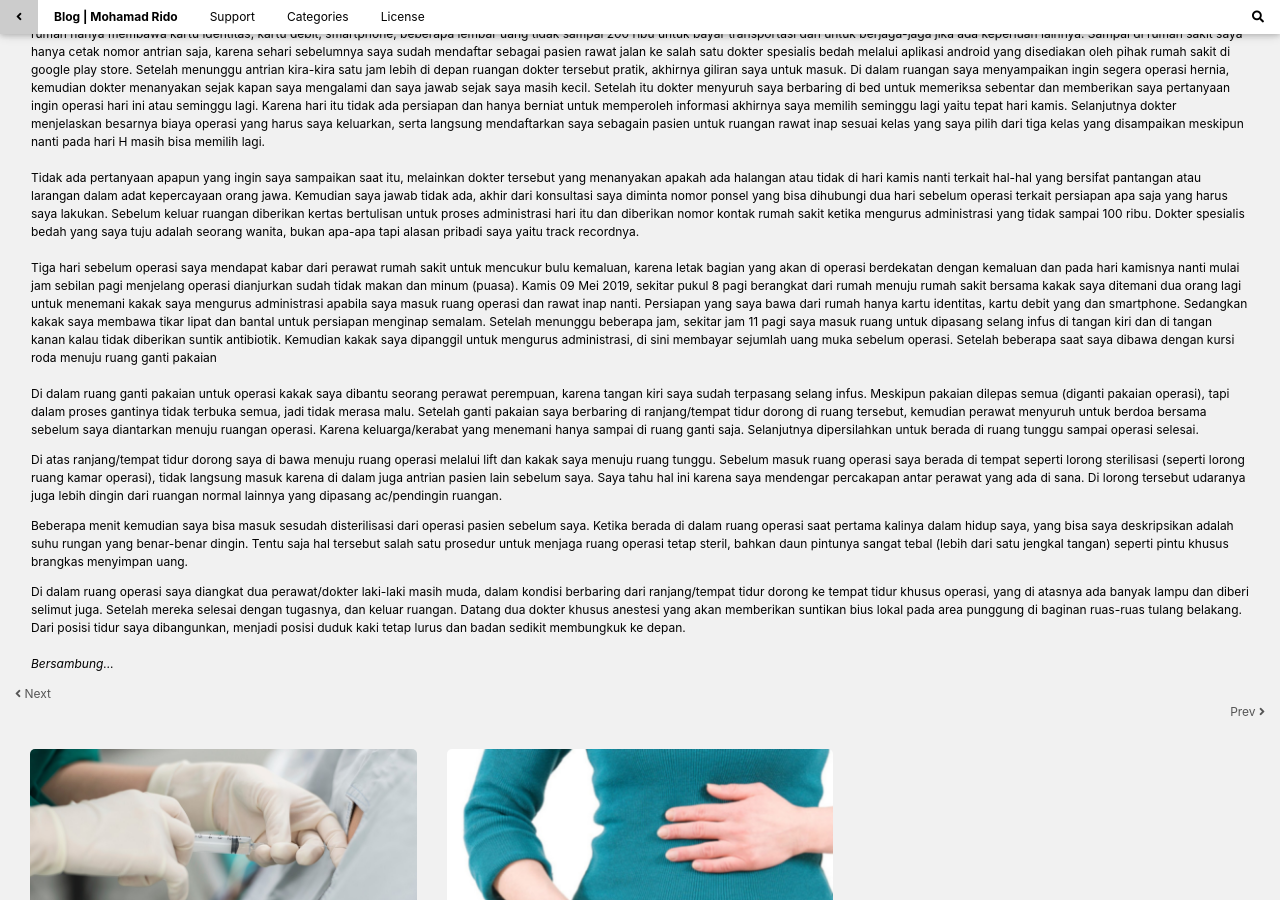
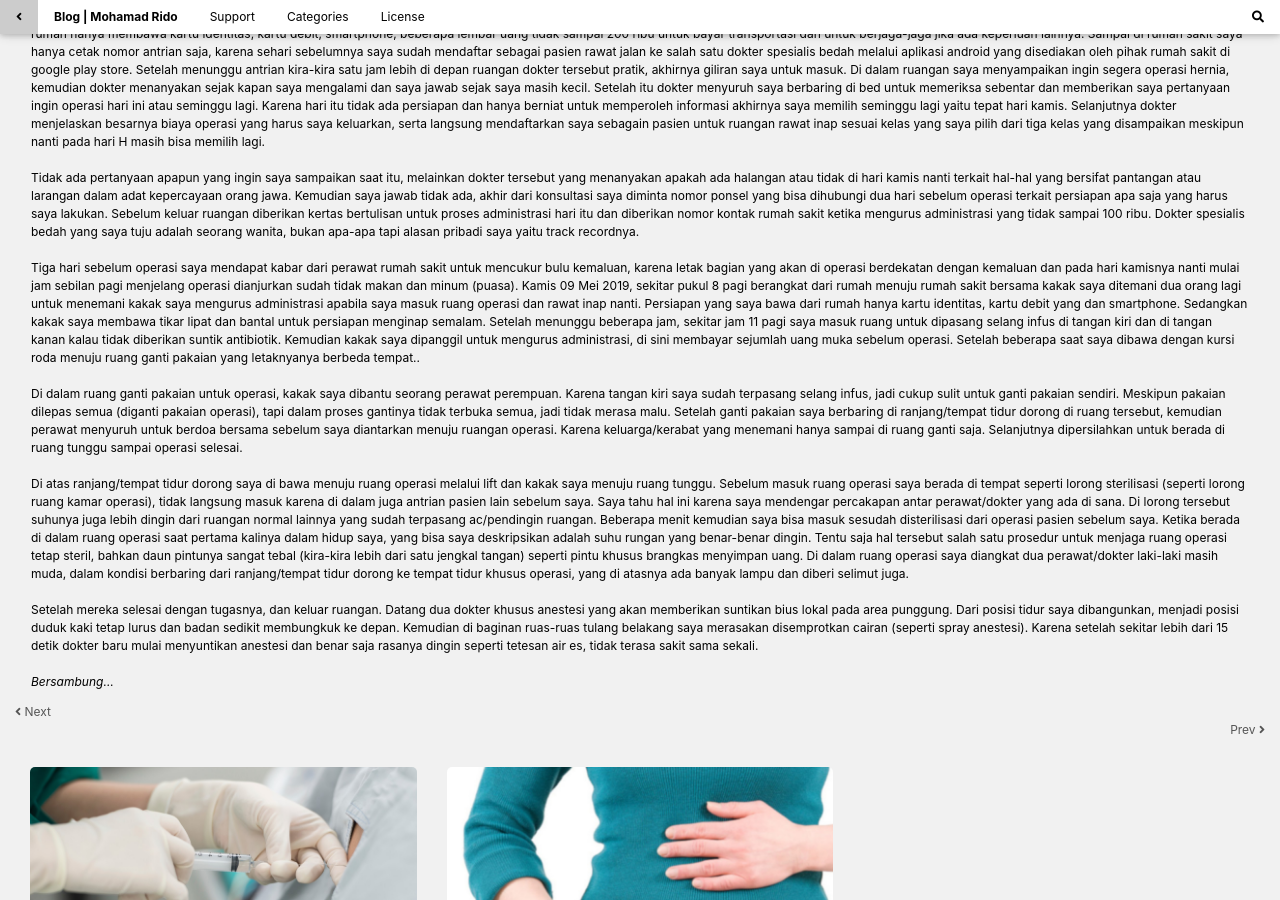
Before and after one commit to mohamadrido/blog, a Jekyll site: the page built from _posts/2020-04-14-pengalaman-sebelum-sesudah-operasi-hernia-inguinalis-lateral.md, in a window 1280 px wide and 900 px high, scrolled down 1116 px. Built offline with Jekyll 4.4.1, drawn with Linux system fonts in a browser that asks for light colours; our own code applies the rules of GitHub Pages for plain Markdown files.

Commit message:
Update 2020-04-14-pengalaman-sebelum-sesudah-operasi-hernia-inguinalis-lateral.md

```diff
--- a/_posts/2020-04-14-pengalaman-sebelum-sesudah-operasi-hernia-inguinalis-lateral.md
+++ b/_posts/2020-04-14-pengalaman-sebelum-sesudah-operasi-hernia-inguinalis-lateral.md
@@ -7,7 +7,7 @@
 ---
 Secara umum hernia merupakan penonjolan (protrusi) isi suatu rongga melalui defek atau bagian lemah dari dinding rongga bersangkutan. Pada hernia abdomen, isi perut menonjol melalui defek atau bagian lemah dari lapisan muskulo-aponeurotik dinding perut.<br />
 <br />
-Baca juga: <a href="/tips-dan-gaya-hidup-untuk-penyandang-hernia">Tips dan Gaya Hidup untuk Penyandang Hernia</a><br />
+Baca juga: <a href="https://blog.mohamadrido.com/tips-dan-gaya-gidup-untuk-penyandang-hernia" style="color:#007bff;">Tips dan Gaya Hidup untuk Penyandang Hernia</a><br />
 <br />
 Menurut sifatnya, hernia dapat disebut <i>hernia reponibel</i> jika isi hernia dapat keluar masuk. Keluar jika berdiri atau mengedan, dan masuk lagi ketika tidur atau didorong masuk perut. Jika isi kantong tidak dapat direposisi kembali ke dalam rongga perut, hernia disebut <i>hernia ireponibel</i>. Ini biasanya disebabkan oleh perlekatan isi kantong pada peritoneum kantong hernia. Hernia yang tidak ada keluhan nyeri ataupun tanda sumbatan usus disebut <i>hernia akreta</i>. Sedangkan hernia yang isinya terjepit oleh cincin hernia sehingga isi kantong terperangkap dan tidak dapat kembali ke dalam rongga perut disebut <i>hernia inkarserata</i> atau <i>strangulate</i>. Kurang lebih sekian penggalan kalimat berkaitan tentang hernia yang bisa saya sampaikan di sini, selebihnya sudah di sampaikan secara detail oleh dokter spesialis yang lebih berkompeten di bidangnya pada artikel-artikel di beberapa situs web. Pada artikel ini berisi tentang pengalaman saya mulai dari persiapan sebelum operasi hingga selesai operasi.<br />
 <br />
@@ -17,31 +17,12 @@
 <br />
 Tidak ada pertanyaan apapun yang ingin saya sampaikan saat itu, melainkan dokter tersebut yang menanyakan apakah ada halangan atau tidak di hari kamis nanti terkait hal-hal yang bersifat pantangan atau larangan dalam adat kepercayaan orang jawa. Kemudian saya jawab tidak ada, akhir dari konsultasi saya diminta nomor ponsel yang bisa dihubungi dua hari sebelum operasi terkait persiapan apa saja yang harus saya lakukan. Sebelum keluar ruangan diberikan kertas bertulisan untuk proses administrasi hari itu dan diberikan nomor kontak rumah sakit ketika mengurus administrasi yang tidak sampai 100 ribu. Dokter spesialis bedah yang saya tuju adalah seorang wanita, bukan apa-apa tapi alasan pribadi saya yaitu track recordnya.<br />
 <br />
-Tiga hari sebelum operasi saya mendapat kabar dari perawat rumah sakit untuk mencukur bulu kemaluan, karena letak bagian yang akan di operasi berdekatan dengan kemaluan dan pada hari kamisnya nanti mulai jam sebilan pagi menjelang operasi dianjurkan sudah tidak makan dan minum (puasa). Kamis 09 Mei 2019, sekitar pukul 8 pagi berangkat dari rumah menuju rumah sakit bersama kakak saya ditemani dua orang lagi untuk menemani kakak saya mengurus administrasi apabila saya masuk ruang operasi dan rawat inap nanti. Persiapan yang saya bawa dari rumah hanya kartu identitas, kartu debit yang dan smartphone. Sedangkan kakak saya membawa tikar lipat dan bantal untuk persiapan menginap semalam. Setelah menunggu beberapa jam, sekitar jam 11 pagi saya masuk ruang untuk dipasang selang infus di tangan kiri dan di tangan kanan kalau tidak diberikan suntik antibiotik. Kemudian kakak saya dipanggil untuk mengurus administrasi, di sini membayar sejumlah uang muka sebelum operasi. Setelah beberapa saat saya dibawa dengan kursi roda menuju ruang ganti pakaian<br/>
+Tiga hari sebelum operasi saya mendapat kabar dari perawat rumah sakit untuk mencukur bulu kemaluan, karena letak bagian yang akan di operasi berdekatan dengan kemaluan dan pada hari kamisnya nanti mulai jam sebilan pagi menjelang operasi dianjurkan sudah tidak makan dan minum (puasa). Kamis 09 Mei 2019, sekitar pukul 8 pagi berangkat dari rumah menuju rumah sakit bersama kakak saya ditemani dua orang lagi untuk menemani kakak saya mengurus administrasi apabila saya masuk ruang operasi dan rawat inap nanti. Persiapan yang saya bawa dari rumah hanya kartu identitas, kartu debit yang dan smartphone. Sedangkan kakak saya membawa tikar lipat dan bantal untuk persiapan menginap semalam. Setelah menunggu beberapa jam, sekitar jam 11 pagi saya masuk ruang untuk dipasang selang infus di tangan kiri dan di tangan kanan kalau tidak diberikan suntik antibiotik. Kemudian kakak saya dipanggil untuk mengurus administrasi, di sini membayar sejumlah uang muka sebelum operasi. Setelah beberapa saat saya dibawa dengan kursi roda menuju ruang ganti pakaian yang letaknyanya berbeda tempat..<br/>
 <br/>
-Di dalam ruang ganti pakaian untuk operasi kakak saya dibantu seorang perawat perempuan,
-karena tangan kiri saya sudah terpasang selang infus. Meskipun pakaian dilepas semua (diganti pakaian operasi),
-tapi dalam proses gantinya tidak terbuka semua, jadi tidak merasa malu. Setelah ganti pakaian saya berbaring di ranjang/tempat tidur dorong di ruang tersebut,
-kemudian perawat menyuruh untuk berdoa bersama sebelum saya diantarkan menuju ruangan operasi. Karena keluarga/kerabat yang menemani hanya sampai di ruang ganti saja.
-Selanjutnya dipersilahkan untuk berada di ruang tunggu sampai operasi selesai.
-
-Di atas ranjang/tempat tidur dorong saya di bawa menuju ruang operasi melalui lift dan kakak saya menuju ruang tunggu.
-Sebelum masuk ruang operasi saya berada di tempat seperti lorong sterilisasi (seperti lorong ruang kamar operasi),
-tidak langsung masuk karena di dalam juga antrian pasien lain sebelum saya.
-Saya tahu hal ini karena saya mendengar percakapan antar perawat yang ada di sana. Di lorong tersebut
-udaranya juga lebih dingin dari ruangan normal lainnya yang dipasang ac/pendingin ruangan.
-
-Beberapa menit kemudian saya bisa masuk sesudah
-disterilisasi dari operasi pasien sebelum saya. Ketika berada di dalam ruang operasi saat pertama kalinya dalam hidup saya,
-yang bisa saya deskripsikan adalah suhu rungan yang benar-benar dingin.
-Tentu saja hal tersebut salah satu prosedur untuk menjaga ruang operasi tetap steril,
-bahkan daun pintunya sangat tebal (lebih dari satu jengkal tangan) seperti pintu khusus brangkas menyimpan uang.
-
-Di dalam ruang operasi saya diangkat dua perawat/dokter laki-laki masih muda, dalam kondisi berbaring dari ranjang/tempat tidur dorong ke
-tempat tidur khusus operasi, yang di atasnya ada banyak lampu dan diberi selimut juga.
-Setelah mereka selesai dengan tugasnya, dan keluar ruangan. Datang dua dokter khusus anestesi yang akan memberikan suntikan
-bius lokal pada area punggung di baginan ruas-ruas tulang belakang. Dari posisi tidur saya dibangunkan, menjadi posisi
-duduk kaki tetap lurus dan badan sedikit membungkuk ke depan.
+Di dalam ruang ganti pakaian untuk operasi, kakak saya dibantu seorang perawat perempuan. Karena tangan kiri saya sudah terpasang selang infus, jadi cukup sulit untuk ganti pakaian sendiri. Meskipun pakaian dilepas semua (diganti pakaian operasi), tapi dalam proses gantinya tidak terbuka semua, jadi tidak merasa malu. Setelah ganti pakaian saya berbaring di ranjang/tempat tidur dorong di ruang tersebut, kemudian perawat menyuruh untuk berdoa bersama sebelum saya diantarkan menuju ruangan operasi. Karena keluarga/kerabat yang menemani hanya sampai di ruang ganti saja. Selanjutnya dipersilahkan untuk berada di ruang tunggu sampai operasi selesai.<br />
 <br />
+Di atas ranjang/tempat tidur dorong saya di bawa menuju ruang operasi melalui lift dan kakak saya menuju ruang tunggu. Sebelum masuk ruang operasi saya berada di tempat seperti lorong sterilisasi (seperti lorong ruang kamar operasi), tidak langsung masuk karena di dalam juga antrian pasien lain sebelum saya. Saya tahu hal ini karena saya mendengar percakapan antar perawat/dokter yang ada di sana. Di lorong tersebut suhunya juga lebih dingin dari ruangan normal lainnya yang sudah terpasang ac/pendingin ruangan. Beberapa menit kemudian saya bisa masuk sesudah disterilisasi dari operasi pasien sebelum saya. Ketika berada di dalam ruang operasi saat pertama kalinya dalam hidup saya, yang bisa saya deskripsikan adalah suhu rungan yang benar-benar dingin. Tentu saja hal tersebut salah satu prosedur untuk menjaga ruang operasi tetap steril, bahkan daun pintunya sangat tebal (kira-kira lebih dari satu jengkal tangan) seperti pintu khusus brangkas menyimpan uang. Di dalam ruang operasi saya diangkat dua perawat/dokter laki-laki masih muda, dalam kondisi berbaring dari ranjang/tempat tidur dorong ke tempat tidur khusus operasi, yang di atasnya ada banyak lampu dan diberi selimut juga.<br />
+<br />
+Setelah mereka selesai dengan tugasnya, dan keluar ruangan. Datang dua dokter khusus anestesi yang akan memberikan suntikan bius lokal pada area punggung. Dari posisi tidur saya dibangunkan, menjadi posisi duduk kaki tetap lurus dan badan sedikit membungkuk ke depan. Kemudian di baginan ruas-ruas tulang belakang saya merasakan disemprotkan cairan (seperti spray anestesi). Karena setelah sekitar lebih dari 15 detik dokter baru mulai menyuntikan anestesi dan benar saja rasanya dingin seperti tetesan air es, tidak terasa sakit sama sekali.<br />
 <br />
 <i>Bersambung...</i>
```
